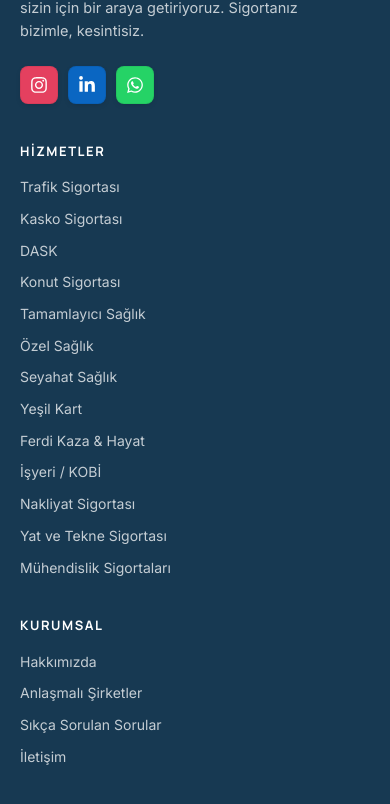
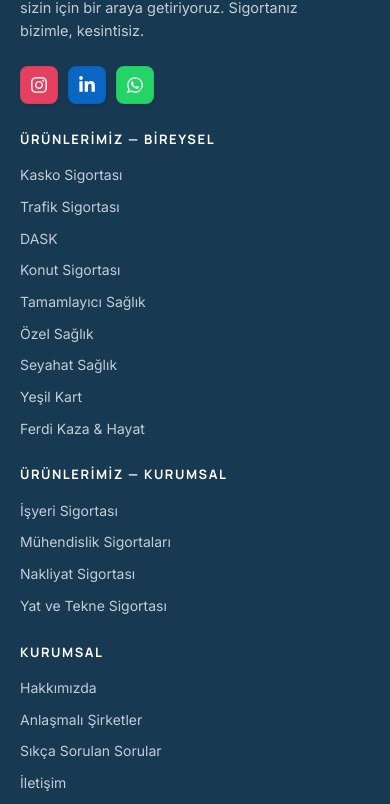
Before and after one commit to ahmetcantryk/marersigorta, a Next.js app: page /anlasmali-sirketler in a window 390 px wide. Shown: the part 4677-5481 px from the top of the page. Built offline with nearby package versions, Linux system fonts and the light colour scheme; no server answers.

Commit message:
feat: Hizmetlerimiz → Ürünlerimiz + footer Bireysel/Kurumsal 5 sütun

```diff
--- a/src/app/globals.css
+++ b/src/app/globals.css
@@ -415,11 +415,14 @@ input, select, textarea {
   .form-row { grid-template-columns: 1fr !important; }
 }
 
-/* Footer media queries */
-@media (max-width: 900px) {
+/* Footer media queries — 5 sütun → 3 → 2 → 1 */
+@media (max-width: 1180px) {
+  .footer-grid { grid-template-columns: repeat(3, 1fr) !important; gap: 28px !important; }
+}
+@media (max-width: 820px) {
   .footer-grid { grid-template-columns: 1fr 1fr !important; }
 }
-@media (max-width: 600px) {
+@media (max-width: 520px) {
   .footer-grid { grid-template-columns: 1fr !important; }
 }
 footer a { transition: color 0.15s; }
--- a/src/components/Footer.tsx
+++ b/src/components/Footer.tsx
@@ -49,9 +49,10 @@ const FooterCol = ({ title, links, custom }: FooterColProps) => (
   </div>
 );
 
-const SERVICES: FooterLink[] = [
+/** İki alt-grup başlığı (Bireysel / Kurumsal) — Header mega menüsüyle aynı yapı */
+const FOOTER_PRODUCTS_INDIVIDUAL: FooterLink[] = [
+  { label: "Kasko Sigortası", href: "/kasko-sigortasi" },
   { label: "Trafik Sigortası", href: "/zorunlu-trafik-sigortasi" },
-  { label: "Kasko Sigortası", href: "/kasko-sigortasi" },
   { label: "DASK", href: "/dask-zorunlu-deprem-sigortasi" },
   { label: "Konut Sigortası", href: "/konut-sigortasi" },
   { label: "Tamamlayıcı Sağlık", href: "/tamamlayici-saglik-sigortasi" },
@@ -59,13 +60,16 @@ const SERVICES: FooterLink[] = [
   { label: "Seyahat Sağlık", href: "/seyahat-saglik-sigortasi" },
   { label: "Yeşil Kart", href: "/yesil-kart-sigortasi" },
   { label: "Ferdi Kaza & Hayat", href: "/ferdi-kaza-hayat-sigortasi" },
-  { label: "İşyeri / KOBİ", href: "/kobi-isyeri-sigortasi" },
+];
+
+const FOOTER_PRODUCTS_CORPORATE: FooterLink[] = [
+  { label: "İşyeri Sigortası", href: "/kobi-isyeri-sigortasi" },
+  { label: "Mühendislik Sigortaları", href: "/muhendislik-sigortalari" },
   { label: "Nakliyat Sigortası", href: "/nakliyat-sigortasi" },
   { label: "Yat ve Tekne Sigortası", href: "/yat-tekne-sigortasi" },
-  { label: "Mühendislik Sigortaları", href: "/muhendislik-sigortalari" },
 ];
 
-const CORPORATE: FooterLink[] = [
+const CORPORATE_PAGES: FooterLink[] = [
   { label: "Hakkımızda", href: "/hakkimizda" },
   { label: "Anlaşmalı Şirketler", href: "/anlasmali-sirketler" },
   { label: "Sıkça Sorulan Sorular", href: "/sikca-sorulan-sorular" },
@@ -87,11 +91,12 @@ export const Footer = () => (
         className="footer-grid"
         style={{
           display: "grid",
-          gridTemplateColumns: "1.4fr 1fr 1fr 1.2fr",
-          gap: 40,
+          gridTemplateColumns: "1.3fr 1fr 1fr 0.9fr 1.2fr",
+          gap: 36,
           marginBottom: 56,
         }}
       >
+        {/* 1 — Marka tanıtım */}
         <div>
           <LogoMarer inverse />
           <p
@@ -111,8 +116,22 @@ export const Footer = () => (
           </div>
         </div>
 
-        <FooterCol title="Hizmetler" links={SERVICES} />
-        <FooterCol title="Kurumsal" links={CORPORATE} />
+        {/* 2 — Ürünlerimiz: Bireysel */}
+        <FooterCol
+          title="Ürünlerimiz — Bireysel"
+          links={FOOTER_PRODUCTS_INDIVIDUAL}
+        />
+
+        {/* 3 — Ürünlerimiz: Kurumsal */}
+        <FooterCol
+          title="Ürünlerimiz — Kurumsal"
+          links={FOOTER_PRODUCTS_CORPORATE}
+        />
+
+        {/* 4 — Kurumsal sayfalar */}
+        <FooterCol title="Kurumsal" links={CORPORATE_PAGES} />
+
+        {/* 5 — İletişim */}
         <FooterCol
           title="İletişim"
           custom={
--- a/src/components/Header.tsx
+++ b/src/components/Header.tsx
@@ -51,7 +51,7 @@ const SERVICE_GROUPS: ServiceGroup[] = [
 ];
 
 const NAV_ITEMS: NavItem[] = [
-  { label: "Hizmetlerimiz", href: "/#branches", groups: SERVICE_GROUPS },
+  { label: "Ürünlerimiz", href: "/#branches", groups: SERVICE_GROUPS },
   { label: "Hakkımızda", href: "/hakkimizda" },
   { label: "Anlaşmalı Şirketler", href: "/anlasmali-sirketler" },
   { label: "Sıkça Sorulan Sorular", href: "/sikca-sorulan-sorular" },
@@ -681,7 +681,7 @@ export const Header = ({ onQuote }: HeaderProps) => {
               </div>
 
               <div className="mobile-drawer-pane">
-                <div className="mobile-submenu-title">Hizmetlerimiz</div>
+                <div className="mobile-submenu-title">Ürünlerimiz</div>
                 {servicesItem?.groups?.map((g) => (
                   <MobileGroup
                     key={g.label}
```
